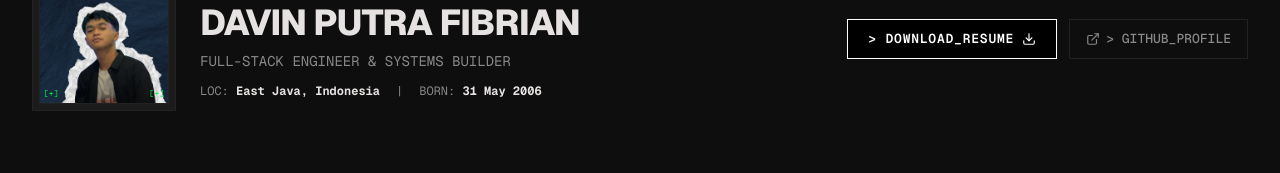
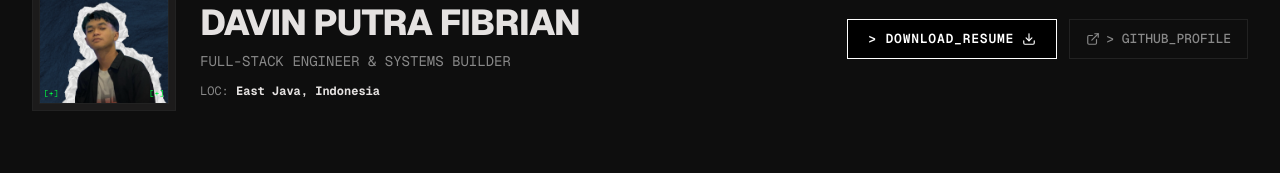
Before and after one commit to VinLvy/D-portfolio, a Next.js app: page /about in a window 1280 px wide. Shown: the part 145-318 px from the top of the page. Built offline with nearby package versions, Linux system fonts and the light colour scheme.

Commit message:
About 6.9

```diff
--- a/src/app/about/page.js
+++ b/src/app/about/page.js
@@ -200,8 +200,8 @@ export default function About() {
                 </p>
                 <div className="flex flex-wrap items-center gap-x-4 gap-y-1 font-mono text-xs text-[#888888] pt-1">
                   <span>LOC: <strong className="text-[#e5e2e1]">East Java, Indonesia</strong></span>
-                  <span>|</span>
-                  <span>BORN: <strong className="text-[#e5e2e1]">31 May 2006</strong></span>
+                  {/* <span>|</span>
+                  <span>BORN: <strong className="text-[#e5e2e1]">31 May 2006</strong></span> */}
                 </div>
               </div>
             </div>
```
